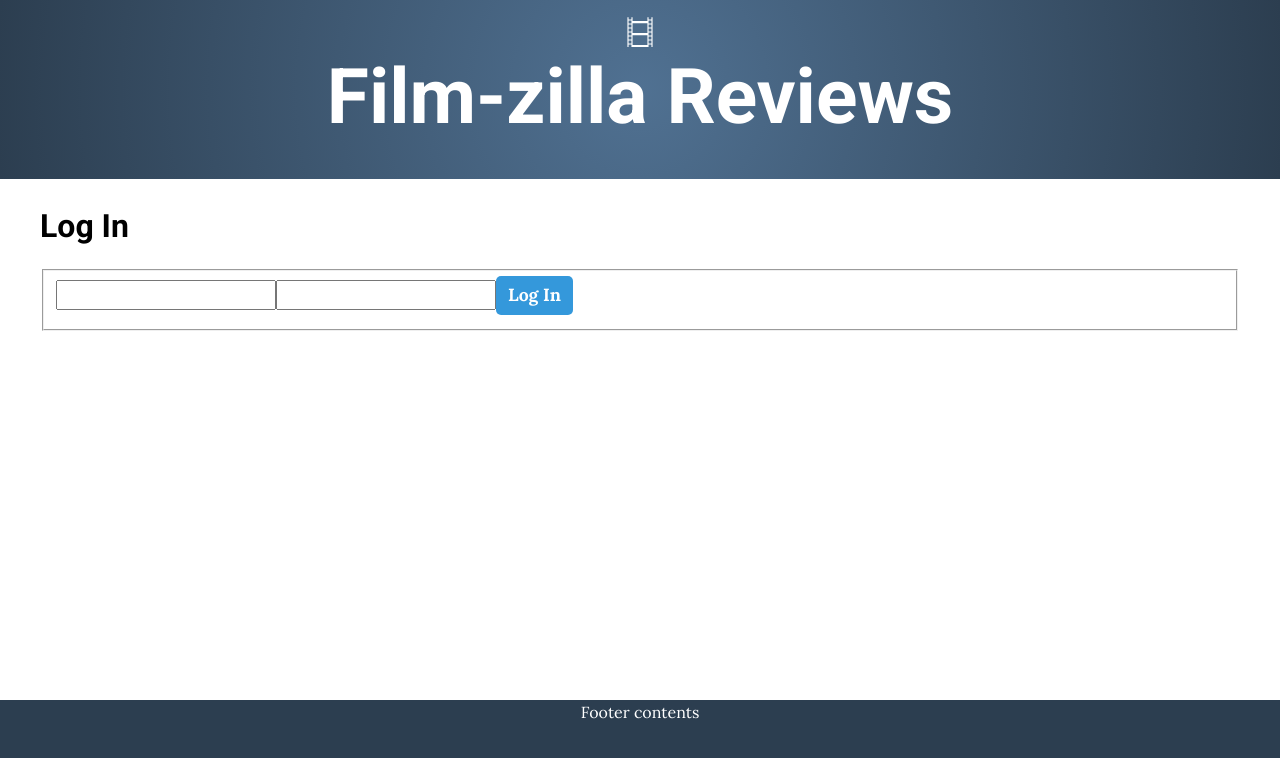
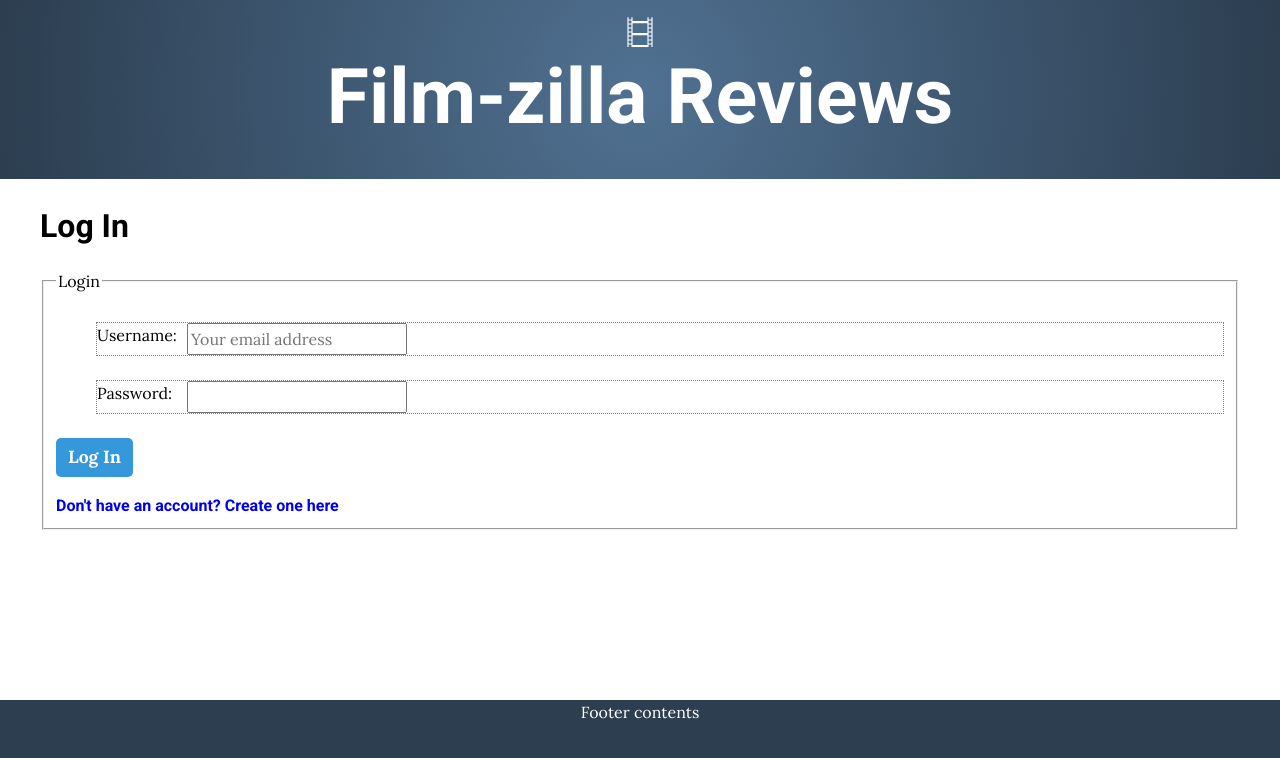
Before and after one commit to Simon-Bertram/fullstack-film-blog, a React (Vite) app in the folder film-blog/: page /login in a window 1280 px wide. Shown: the top 758 px of the page. Built offline with nearby package versions, Linux system fonts and the light colour scheme.

Commit message:
Build login form and a custom auth hook

```diff
--- a/film-blog/src/hooks/useUser.jsx
+++ b/film-blog/src/hooks/useUser.jsx
@@ -1 +1,20 @@
-const user = useUser();
+import { useState, useEffect } from 'react';
+import { getAuth, onAuthStateChanged } from 'firebase/auth';
+
+const useUser = () => {
+  const [user, setUser] = useState(null);
+  const [isLoading, setIsLoading] = useState(true);
+
+  useEffect(() => {
+    const unsubscribe = onAuthStateChanged(getAuth(), user => {
+      setUser(user);
+      setIsLoading(false);
+    });
+
+    return unsubscribe;
+  }, []);
+
+  return { user, isLoading };
+};
+
+export default useUser;
--- a/film-blog/src/pages/ArticlePage.jsx
+++ b/film-blog/src/pages/ArticlePage.jsx
@@ -4,12 +4,14 @@ import axios from 'axios';
 import articles from './article-content';
 import CommentsList from '../components/CommentsList';
 import AddCommentForm from '../components/AddCommentForm';
+import useUser from '../hooks/useUser';
 import NotFoundPage from './NotFoundPage';
 
 const ArticlePage = () => {
-
   const [articleInfo, setArticleInfo] = useState({ upvotes: 0, comments: [] });
   const { articleId } = useParams();
+
+  const { user, isLoading } = useUser();
 
   useEffect(() => {
     const loadArticleInfo = async () => {
@@ -37,16 +39,22 @@ const ArticlePage = () => {
     <>
       <h1>{article.title}</h1>
       <div className='upvotes-section'>
-        <button onClick={addUpvote}>Upvote</button>
+        {user
+          ? <button onClick={addUpvote}>Upvote</button>
+          : <button>Log in to upvote</button>
+        }
         <p>This article has {articleInfo.upvotes} upvote(s).</p>
       </div>
       {article.content.map((paragraph, index) => (
         <p key={index}>{paragraph}</p>
       ))}
-      <AddCommentForm
-        articleName={articleId}
-        onArticleUpdated={updatedArticle => setArticleInfo(updatedArticle)}
-      />
+      {user
+        ? <AddCommentForm
+            articleName={articleId}
+            onArticleUpdated={updatedArticle => setArticleInfo(updatedArticle)}
+          />
+        : <button>Log in to add a comment</button>
+      }
       <CommentsList comments={articleInfo.comments} />
     </>
   )
--- a/film-blog/src/pages/LoginPage.jsx
+++ b/film-blog/src/pages/LoginPage.jsx
@@ -1,19 +1,57 @@
 import { useState } from "react";
+import { Link, useNavigate } from 'react-router-dom';
+import { getAuth, signInWithEmailAndPassword } from 'firebase/auth';
 
 const LoginPage = () => {
   const [email, setEmail] = useState('');
   const [password, setPassword] = useState('');
   const [error, setError] = useState('');
 
+  const navigate = useNavigate();
+
+  const logIn = async () => {
+    try {
+      await signInWithEmailAndPassword(getAuth(), email, password);
+      navigate('/articles');
+    } catch (error) {
+      setError(error.message);
+    }
+  }
+
   return (
     <>
       <h1>Log In</h1>
+      {error && <p className="error">{error}</p>}
       <form action="">
         <fieldset>
-          <input type="text" />
-          <input type="password" />
-          <button type="submit">Log In</button>
-
+          <legend>Login</legend>
+          <ul>
+            <li className="form-group">
+              <label htmlFor="username">Username:</label>
+              <input
+                type="text"
+                id="username"
+                placeholder="Your email address"
+                value={email}
+                onChange={e => setEmail(e.target.value)}
+              />
+            </li>
+            <li className="form-group">
+              <label htmlFor="password">Password:</label>
+              <input
+                type="password"
+                id="password"
+                value={password}
+                onChange={e => setPassword(e.target.value)}
+              />
+            </li>
+          </ul>
+          <button
+           type="submit"
+           onClick={logIn}
+          >
+            Log In</button>
+          <Link to="/create-account">Don't have an account? Create one here</Link>
         </fieldset>
       </form>
     </>
--- a/film-blog/src/styles/components/_buttons.scss
+++ b/film-blog/src/styles/components/_buttons.scss
@@ -31,3 +31,8 @@ button {
     outline: 1px solid c.$success;
   }
 }
+
+form button {
+  display: block;
+  margin: 1rem 0;
+}
--- a/film-blog/src/styles/components/_forms.scss
+++ b/film-blog/src/styles/components/_forms.scss
@@ -2,7 +2,6 @@
   display: flex;
   flex-wrap: wrap;
   margin: 1.5rem 0;
-  padding: 1rem;
   border: 1px dotted gray;
 }
 
```
